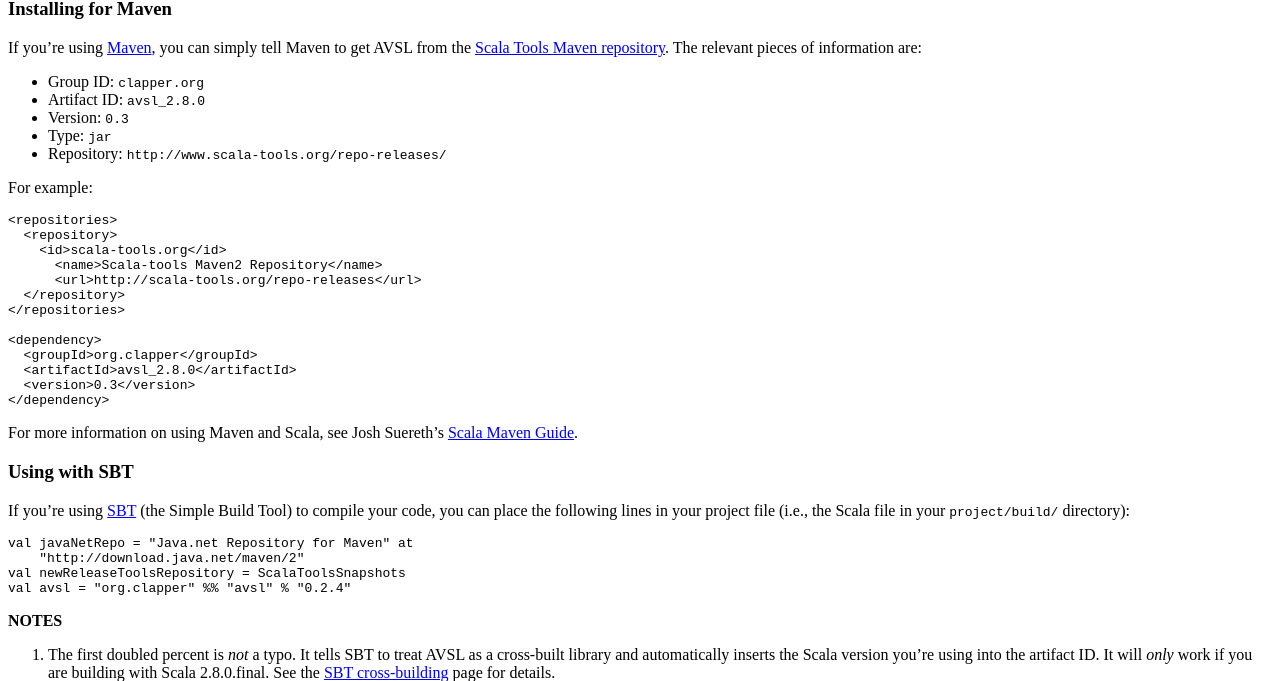
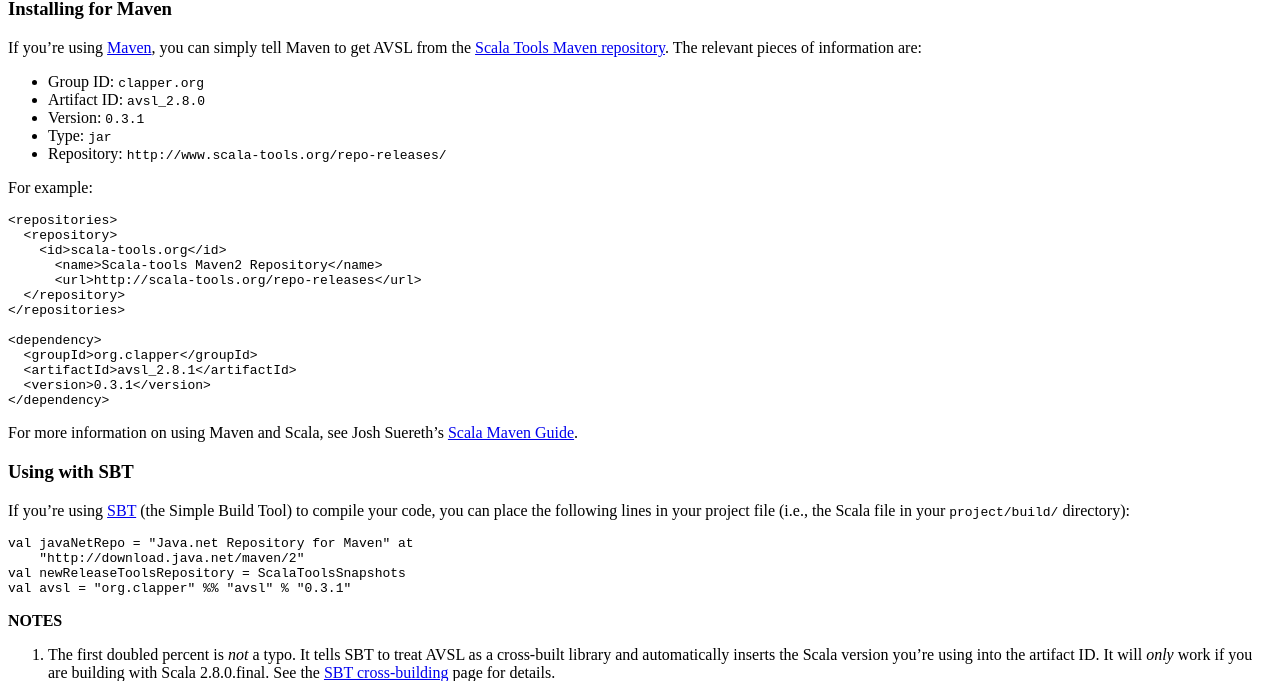
Before and after one commit to bmc/avsl, a Jekyll site: the page built from index.md, in a window 1280 px wide. Shown: the part 697-1378 px from the top of the page. Built offline with Jekyll 4.4.1, drawn with Linux system fonts in a browser that asks for light colours.

Commit message:
Fixed version number

```diff
--- a/index.md
+++ b/index.md
@@ -54,7 +54,7 @@
 
 * Group ID: `clapper.org`
 * Artifact ID: `avsl_2.8.0`
-* Version: `0.3`
+* Version: `0.3.1`
 * Type: `jar`
 * Repository: `http://www.scala-tools.org/repo-releases/`
 
@@ -70,8 +70,8 @@
 
     <dependency>
       <groupId>org.clapper</groupId>
-      <artifactId>avsl_2.8.0</artifactId>
-      <version>0.3</version>
+      <artifactId>avsl_2.8.1</artifactId>
+      <version>0.3.1</version>
     </dependency>
 
 For more information on using Maven and Scala, see Josh Suereth's
@@ -86,7 +86,7 @@
     val javaNetRepo = "Java.net Repository for Maven" at
         "http://download.java.net/maven/2"
     val newReleaseToolsRepository = ScalaToolsSnapshots
-    val avsl = "org.clapper" %% "avsl" % "0.2.4"
+    val avsl = "org.clapper" %% "avsl" % "0.3.1"
 
 **NOTES**
 
```
